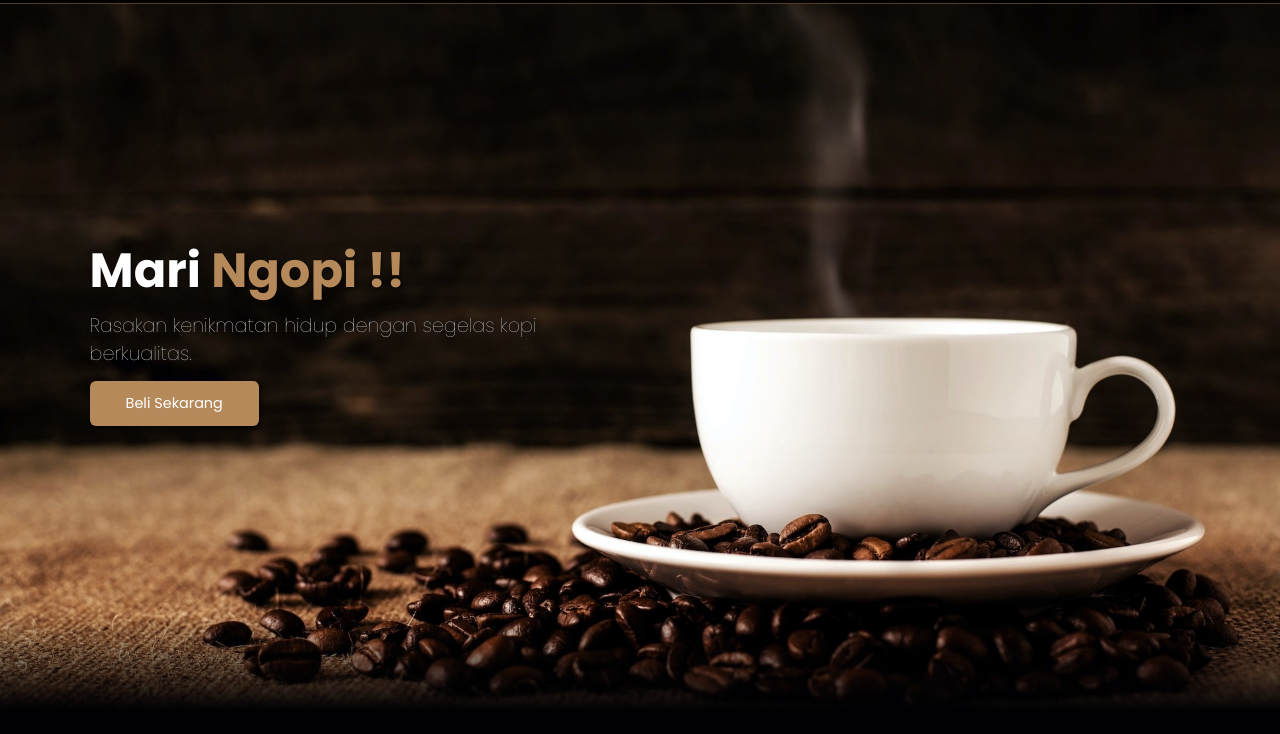
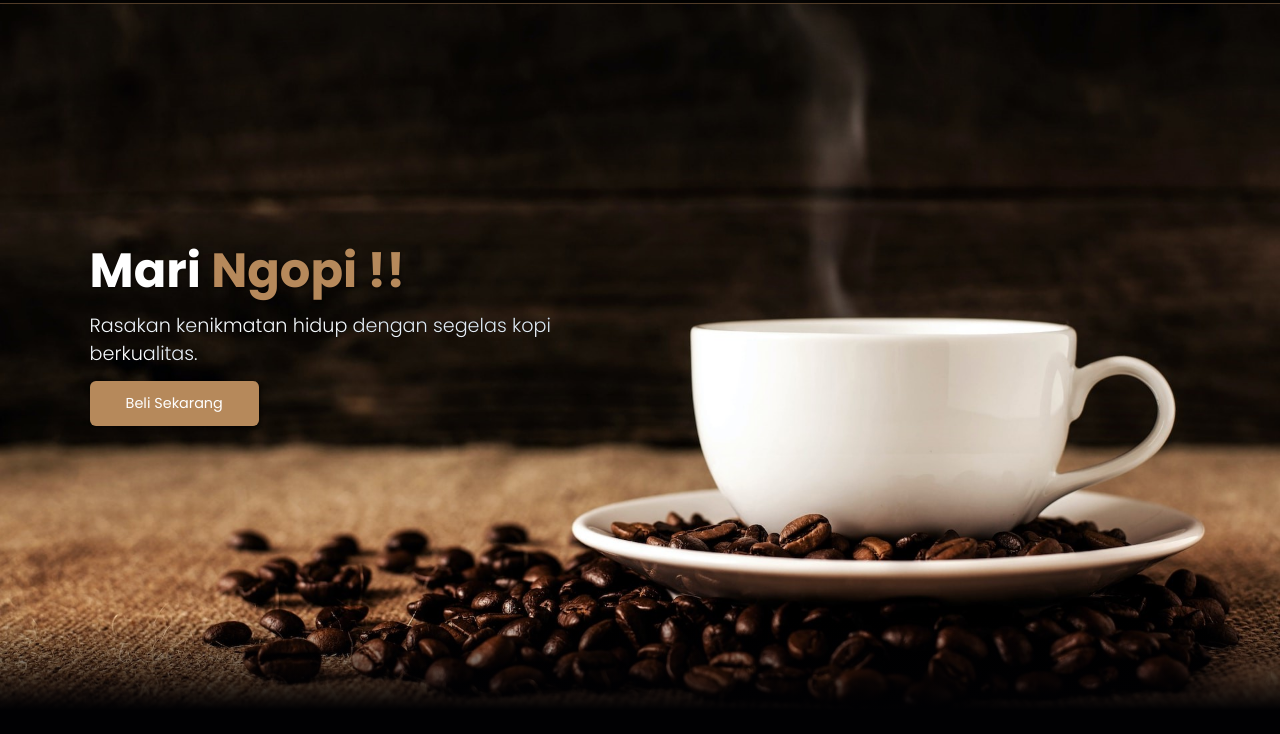
Before and after one commit to ShrlGnwn66/gunawan-coffeeshop, a plain HTML site: page index.html in a window 1280 px wide. Shown: the part 66-800 px from the top of the page. Drawn offline with nearby package versions, Linux system fonts and the light colour scheme.

Commit message:
Website Kopi Gunawan

```diff
--- a/css/style.css
+++ b/css/style.css
@@ -130,7 +130,7 @@ body {
   font-size: 1.6rem;
   margin-top: 1rem;
   line-height: 1.5;
-  font-weight: 200;
+  font-weight: 350;
   text-shadow: 1px 1px 3px rgba(1, 1, 3, 0.5);
   mix-blend-mode: difference;
 }
```
